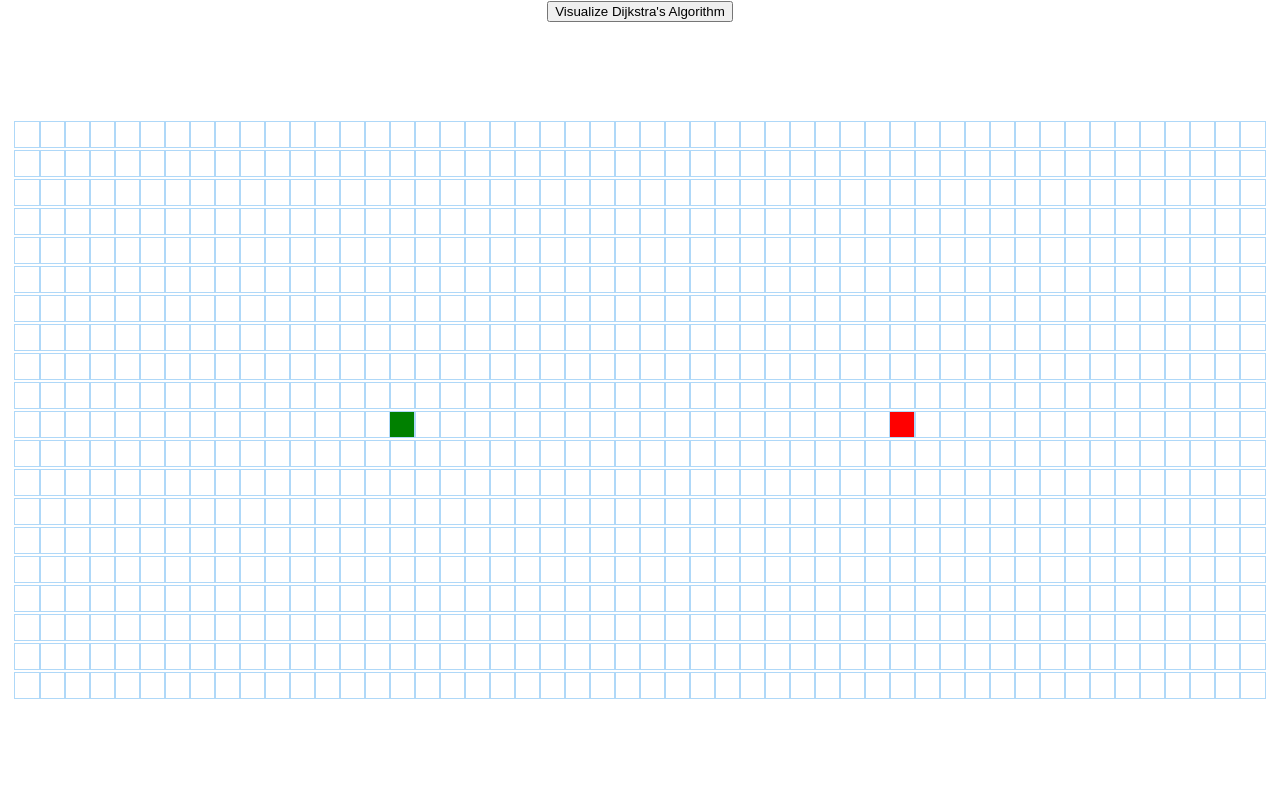
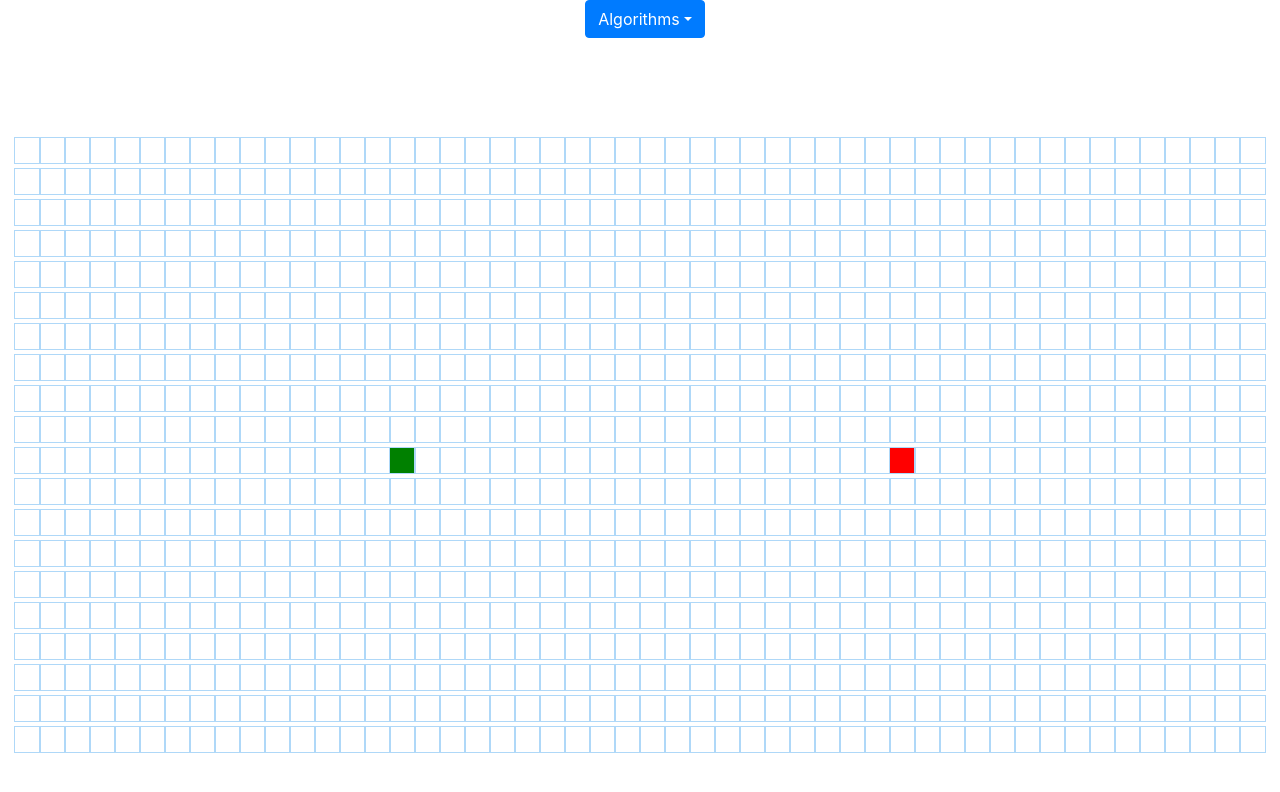
Before and after one commit to phwang4/PathfindingVisualizer, a React (Create React App) app: page / in a window 1280 px wide. Shown: the top 792 px of the page. Built offline with nearby package versions, Linux system fonts and the light colour scheme.

Commit message:
added buttons

```diff
--- a/package.json
+++ b/package.json
@@ -3,12 +3,16 @@
   "version": "0.1.0",
   "private": true,
   "dependencies": {
+    "@popperjs/core": "^2.4.4",
     "@testing-library/jest-dom": "^4.2.4",
     "@testing-library/react": "^9.5.0",
     "@testing-library/user-event": "^7.2.1",
+    "bootstrap": "^4.5.2",
+    "jquery": "^3.5.1",
+    "popper.js": "^1.16.1",
     "react": "^16.13.1",
     "react-dom": "^16.13.1",
-    "react-scripts": "3.4.2"
+    "react-scripts": "^3.4.3"
   },
   "scripts": {
     "start": "react-scripts start",
--- a/src/PathfindingVisualizer/PathfindingVisualizer.css
+++ b/src/PathfindingVisualizer/PathfindingVisualizer.css
@@ -1,3 +1,25 @@
 .grid {
-    margin: 100px 0 0;
+  margin: 100px 0 0;
 }
+
+.dropdown-menu {
+  min-width: 120px;
+  background-color: rgb(17, 104, 217);
+}
+
+button {
+  background-color: rgba(17, 104, 217);
+  border: none;
+  color: white;
+  padding: 5px 5px;
+  text-align: center;
+  text-decoration: none;
+  display: inline-block;
+  font-size: 16px;
+  margin-left: 10px;
+  border-radius: 4px;
+}
+
+button:hover {
+  background-color: rgb(0, 217, 159);
+}
--- a/src/PathfindingVisualizer/PathfindingVisualizer.jsx
+++ b/src/PathfindingVisualizer/PathfindingVisualizer.jsx
@@ -1,6 +1,10 @@
 import React, { Component } from "react";
 import Node from "./Node/Node";
-
+import "bootstrap";
+import "bootstrap/dist/css/bootstrap.css";
+import "bootstrap/dist/js/bootstrap.js";
+import $ from "jquery";
+import Popper from "popper.js";
 import "./PathfindingVisualizer.css";
 import { dijkstra, getNodesInShortestPathOrder } from "../algorithms/dijkstra";
 
@@ -24,45 +28,50 @@ export default class PathfindingVisualizer extends Component {
   }
 
   handleMouseDown(row, col) {
+    console.log("down");
     const newGrid = getNewGridWithWallToggled(this.state.grid, row, col);
     this.setState({ grid: newGrid, mouseIsPressed: true });
-    console.log("down");
   }
 
   handleMouseEnter(row, col) {
-    if (!this.state.mouseIsPressed) {
-      return;
-    }
-    else {
+    console.log("enter");
+    if (!this.state.mouseIsPressed) return;
+
     const newGrid = getNewGridWithWallToggled(this.state.grid, row, col);
     this.setState({ grid: newGrid });
-    console.log("enter");
   }
-  }
+
   handleMouseUp() {
     this.setState({ mouseIsPressed: false });
-    console.log("up")
+    console.log("up");
   }
 
   animateDijkstra(visitedNodesInOrder, nodesInShortestPathOrder) {
     for (let i = 0; i < visitedNodesInOrder.length; i++) {
       setTimeout(() => {
         const node = visitedNodesInOrder[i];
-        if ((node.row === START_NODE_ROW && node.col === START_NODE_COL) ||
-         (node.row === FINISH_NODE_ROW && node.col === FINISH_NODE_COL))
-        {} else // BAD
-        document.getElementById(`node-${node.row}-${node.col}`).className = 'node node-visited';
+        if (
+          (node.row === START_NODE_ROW && node.col === START_NODE_COL) ||
+          (node.row === FINISH_NODE_ROW && node.col === FINISH_NODE_COL)
+        ) {
+        } // BAD
+        else
+          document.getElementById(`node-${node.row}-${node.col}`).className =
+            "node node-visited";
       }, 10 * i);
     }
     for (let i = 0; i < nodesInShortestPathOrder.length; i++) {
       setTimeout(() => {
-      const node = nodesInShortestPathOrder[i];
-      if ((node.row === START_NODE_ROW && node.col === START_NODE_COL) ||
-       (node.row === FINISH_NODE_ROW && node.col === FINISH_NODE_COL))
-        {} else // BAD
-      document.getElementById(`node-${node.row}-${node.col}`).className = 'node node-shortest-path';
-      }, visitedNodesInOrder.length*10 + 50 * i);
-
+        const node = nodesInShortestPathOrder[i];
+        if (
+          (node.row === START_NODE_ROW && node.col === START_NODE_COL) ||
+          (node.row === FINISH_NODE_ROW && node.col === FINISH_NODE_COL)
+        ) {
+        } // BAD
+        else
+          document.getElementById(`node-${node.row}-${node.col}`).className =
+            "node node-shortest-path";
+      }, visitedNodesInOrder.length * 10 + 50 * i);
     }
   }
 
@@ -71,7 +80,7 @@ export default class PathfindingVisualizer extends Component {
     const startNode = grid[START_NODE_ROW][START_NODE_COL];
     const finishNode = grid[FINISH_NODE_ROW][FINISH_NODE_COL];
     const visitedNodesInOrder = dijkstra(grid, startNode, finishNode);
-    const nodesInShortestPathOrder = getNodesInShortestPathOrder(finishNode)
+    const nodesInShortestPathOrder = getNodesInShortestPathOrder(finishNode);
     this.animateDijkstra(visitedNodesInOrder, nodesInShortestPathOrder);
   }
 
@@ -79,10 +88,24 @@ export default class PathfindingVisualizer extends Component {
     const { grid, mouseIsPressed } = this.state;
     return (
       <>
-        <button onClick={() => this.visualizeDijkstra()}>
-          Visualize Dijkstra's Algorithm
-        </button>
-        <div className="grid">
+        <div class='dropdown'>
+          <button
+            class='btn btn-primary dropdown-toggle'
+            type='button'
+            data-toggle='dropdown'
+          >
+            Algorithms
+            <span class='caret'></span>
+          </button>
+          <ul class='dropdown-menu'>
+            <li>
+              <button type='button' onClick={() => this.visualizeDijkstra()}>
+                Dijkstra's
+              </button>
+            </li>
+          </ul>
+        </div>
+        <div className='grid'>
           {grid.map((row, rowIdx) => {
             return (
               <div key={rowIdx}>
@@ -93,10 +116,9 @@ export default class PathfindingVisualizer extends Component {
                       key={nodeIdx}
                       isStart={isStart}
                       isFinish={isFinish}
-                      // isVisited={isVisited}
-                      row = {row}
-                      col = {col}
-                      isPath = {isPath}
+                      row={row}
+                      col={col}
+                      isPath={isPath}
                       isWall={isWall}
                       mouseIsPressed={mouseIsPressed}
                       onMouseEnter={(row, col) =>
```
Also changed, not shown: src/PathfindingVisualizer/Node/Node.jsx (line endings or trailing spaces), 1 other file (tests, documents, lock files or other folders).
